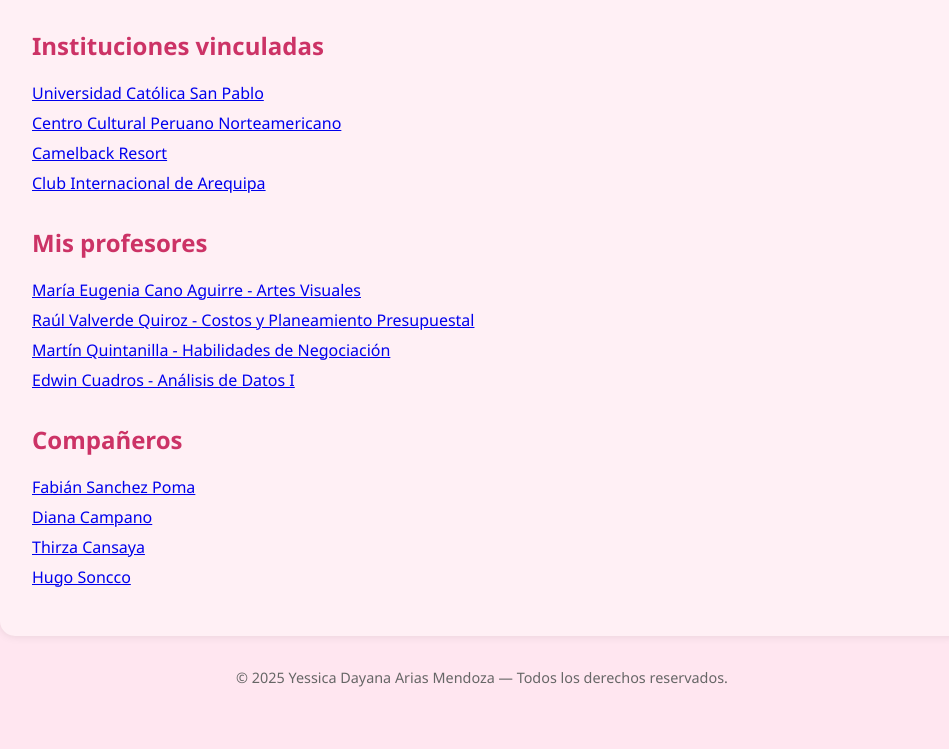
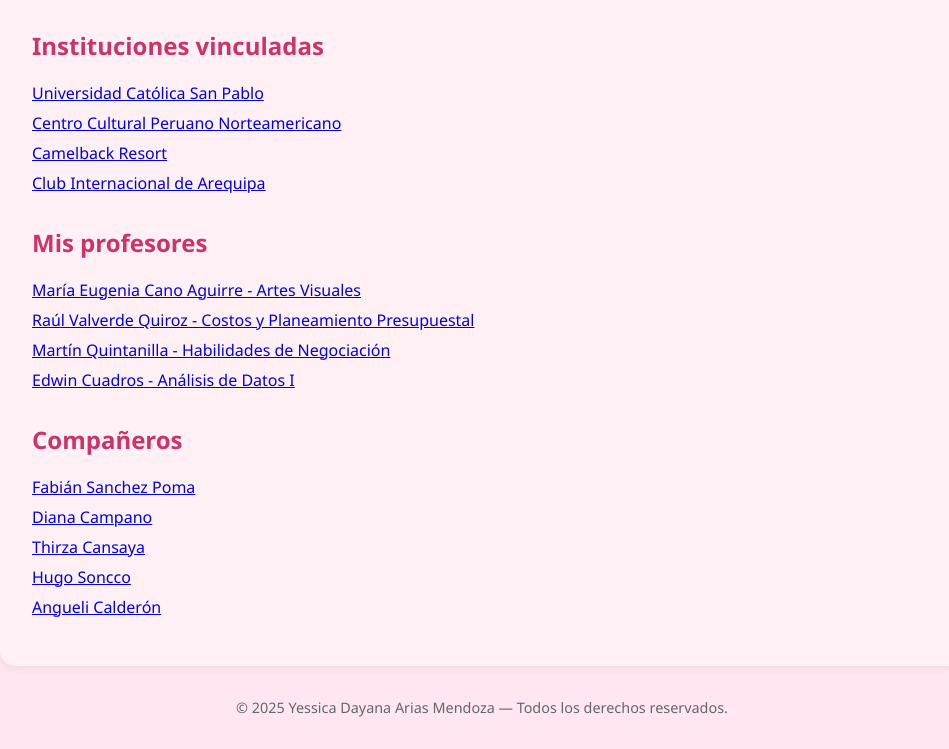
Before and after one commit to yessicarias/YessicaArias, a plain HTML site: page index.html in a window 1280 px wide. Shown: the part 501-1250 px from the top of the page, without its empty margins (158-1107 px from the left). Before the commit the page ends 1220 px from the top, so only its background shows below. Drawn offline with Linux system fonts and the light colour scheme.

Commit message:
Update index.html

```diff
--- a/index.html
+++ b/index.html
@@ -125,6 +125,7 @@
         <li><a href="https://dianacampano.github.io/" target="_blank">Diana Campano</a></li>
         <li><a href="https://thirzaalexkacansayaescobedo.github.io/ThirzaCansaya/" target="_blank">Thirza Cansaya</a></li>
         <li><a href="https://hugosoncco.neocities.org/" target="_blank">Hugo Soncco</a></li>
+        <li><a href="https://angueli08.github.io/Angueli-Briyith-Calderon-Ccama/" target="_blank">Angueli Calderón</a></li>
       </ul>
     </section>
   </main>
```
